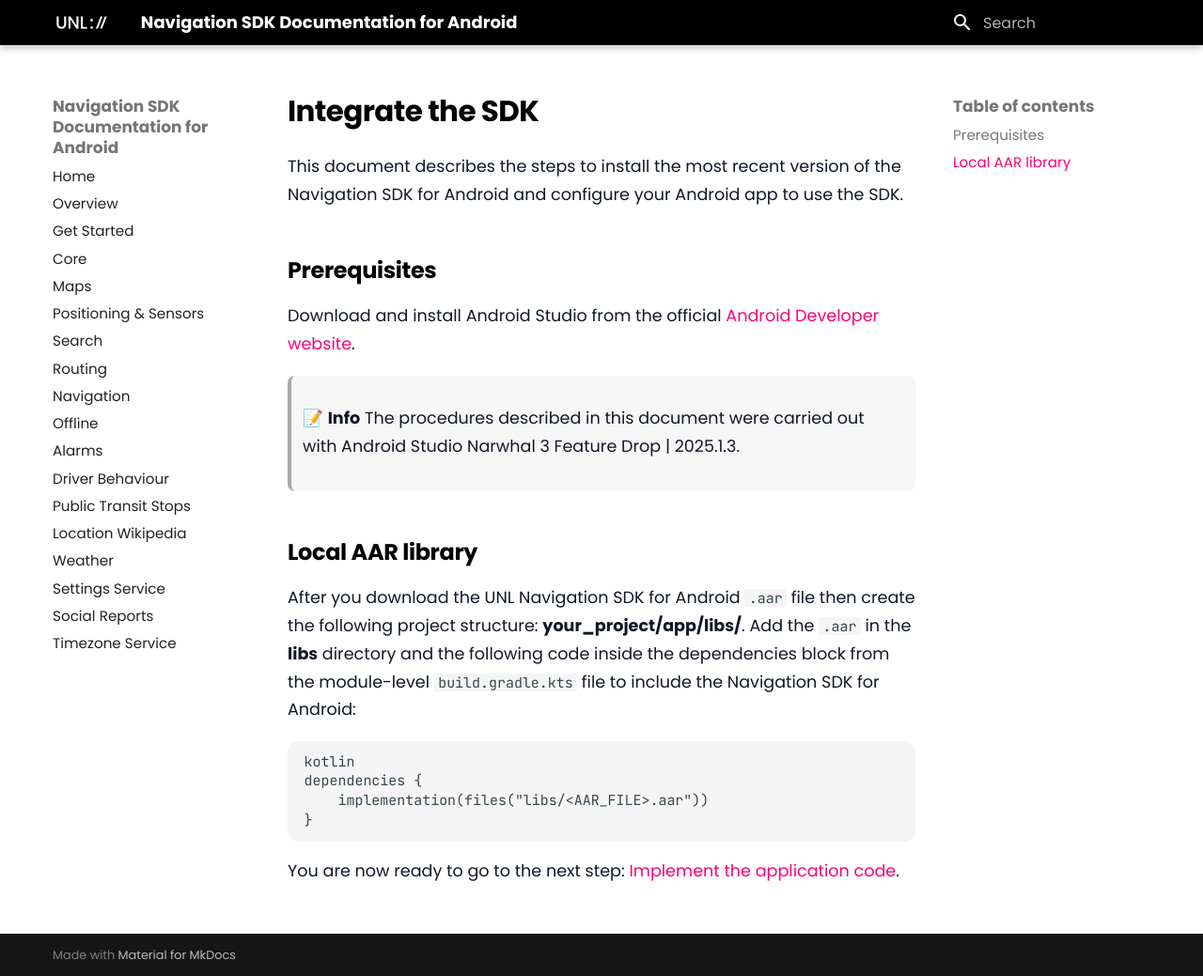
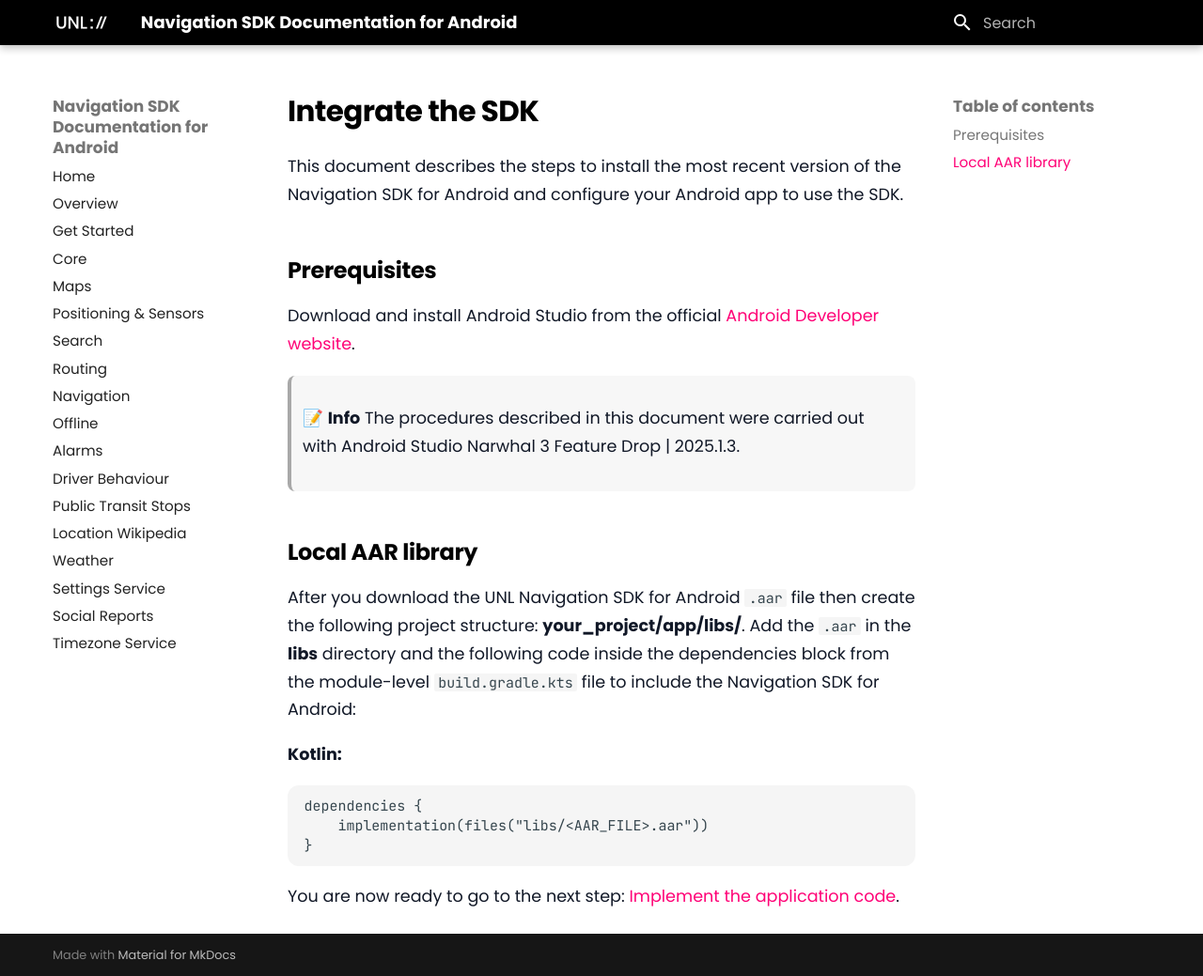
Before and after one commit to u-n-l/navigation-sdk-android-docs, an MkDocs documentation site: the page built from docs/02-Get Started/02-Integrate the SDK.md, in a window 1280 px wide and 1039 px high. Shown: the whole window at 94% size. Built offline with MkDocs 1.6.1 and Material for MkDocs 9.7.7, drawn with Linux system fonts in a browser that asks for light colours.

````diff
--- a/docs/02-Get Started/02-Integrate the SDK.md
+++ b/docs/02-Get Started/02-Integrate the SDK.md
@@ -13,12 +13,11 @@ Download and install Android Studio from the official [Android Developer website
 
 After you download the UNL Navigation SDK for Android `.aar` file then create the following project structure: **your\_project/app/libs/**. Add the `.aar` in the **libs** directory and the following code inside the dependencies block from the module-level `build.gradle.kts` file to include the Navigation SDK for Android:
 
+**Kotlin:**
 ```
-kotlin
 dependencies {
     implementation(files("libs/<AAR_FILE>.aar"))
 }
-
 ```
 
 You are now ready to go to the next step: [Implement the application code](/02-Get%20Started/03-Create%20Your%20First%20App.md#implement-the-application-code).
````
